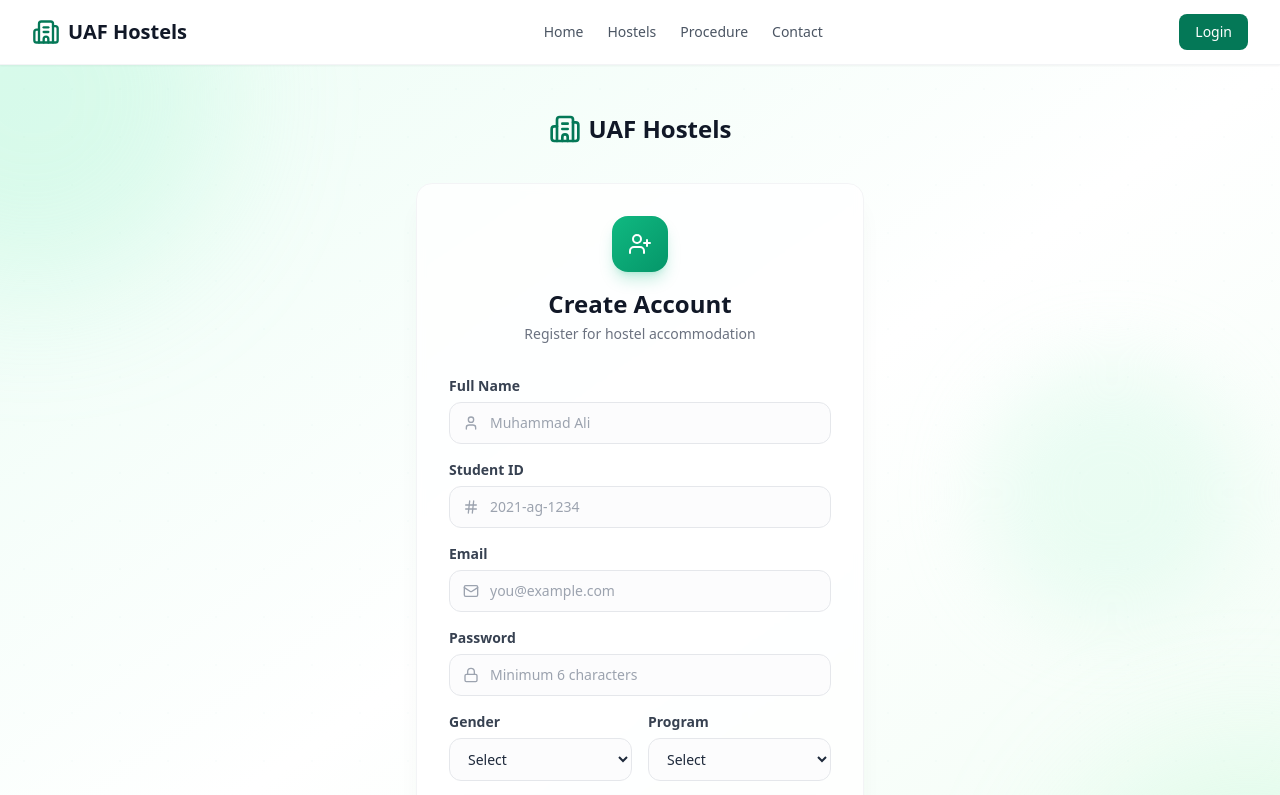
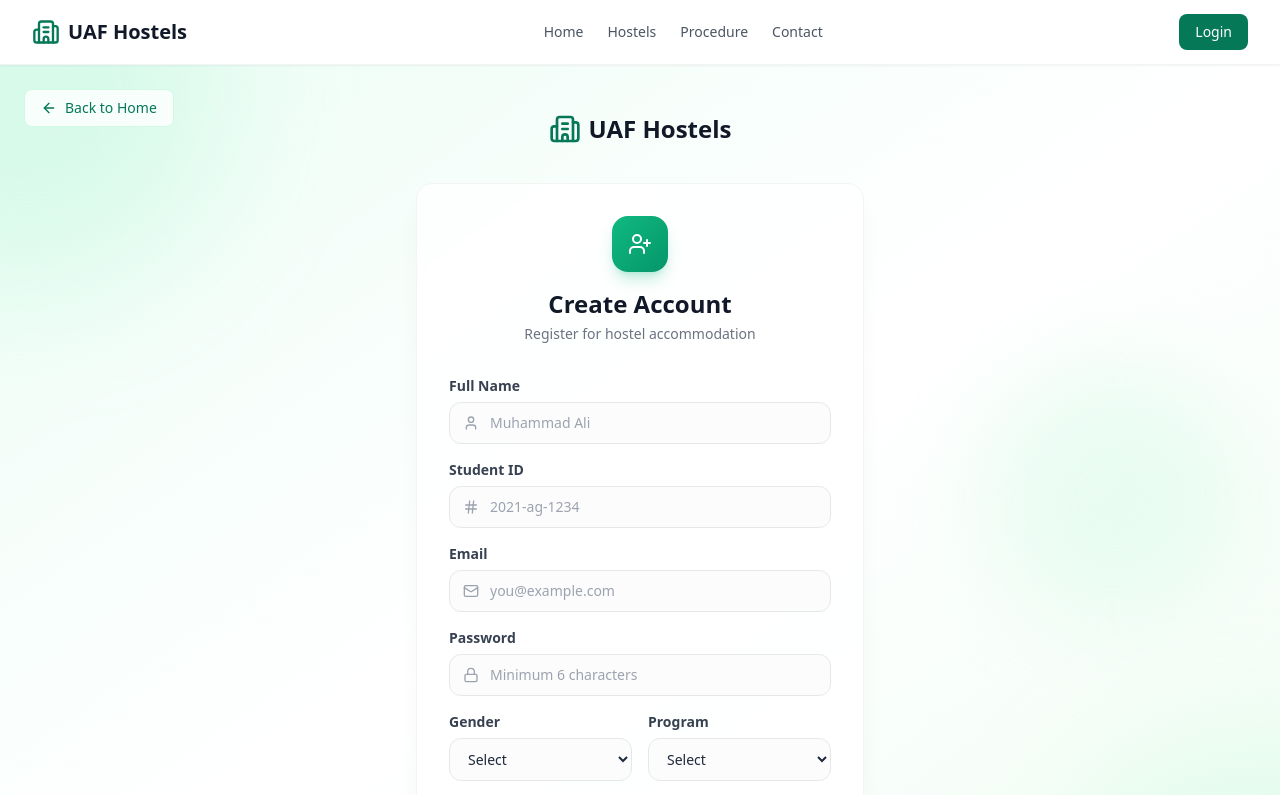
Before and after one commit to usamabajwa86/hostel-booking-app, a React (Vite) app: page /register in a window 1280 px wide. Shown: the top 795 px of the page. Built offline with nearby package versions, Linux system fonts and the light colour scheme.

Commit message:
Add Back to Home link on Login and Register pages

```diff
--- a/src/pages/Login.jsx
+++ b/src/pages/Login.jsx
@@ -1,6 +1,6 @@
 import { useState } from 'react';
 import { Link, useNavigate } from 'react-router-dom';
-import { LogIn, Mail, Lock, AlertCircle, Building2 } from 'lucide-react';
+import { LogIn, Mail, Lock, AlertCircle, Building2, ArrowLeft } from 'lucide-react';
 import { useAuth } from '../context/AuthContext';
 
 const API = '/api';
@@ -60,6 +60,15 @@ export default function Login() {
           }}
         />
       </div>
+
+      {/* Back to Home */}
+      <Link
+        to="/"
+        className="absolute top-6 left-6 z-20 inline-flex items-center gap-2 text-sm font-medium text-emerald-700 hover:text-emerald-800 transition-colors bg-white/80 backdrop-blur-sm px-4 py-2 rounded-lg border border-emerald-100"
+      >
+        <ArrowLeft className="h-4 w-4" />
+        Back to Home
+      </Link>
 
       <div className="w-full max-w-md relative z-10">
         {/* Logo */}
--- a/src/pages/Register.jsx
+++ b/src/pages/Register.jsx
@@ -1,6 +1,6 @@
 import { useState } from 'react';
 import { Link, useNavigate } from 'react-router-dom';
-import { UserPlus, AlertCircle, CheckCircle, Building2, User, Hash, Mail, Lock } from 'lucide-react';
+import { UserPlus, AlertCircle, CheckCircle, Building2, User, Hash, Mail, Lock, ArrowLeft } from 'lucide-react';
 import { useAuth } from '../context/AuthContext';
 
 const API = '/api';
@@ -77,6 +77,15 @@ export default function Register() {
           }}
         />
       </div>
+
+      {/* Back to Home */}
+      <Link
+        to="/"
+        className="absolute top-6 left-6 z-20 inline-flex items-center gap-2 text-sm font-medium text-emerald-700 hover:text-emerald-800 transition-colors bg-white/80 backdrop-blur-sm px-4 py-2 rounded-lg border border-emerald-100"
+      >
+        <ArrowLeft className="h-4 w-4" />
+        Back to Home
+      </Link>
 
       <div className="w-full max-w-md relative z-10">
         {/* Logo */}
```
